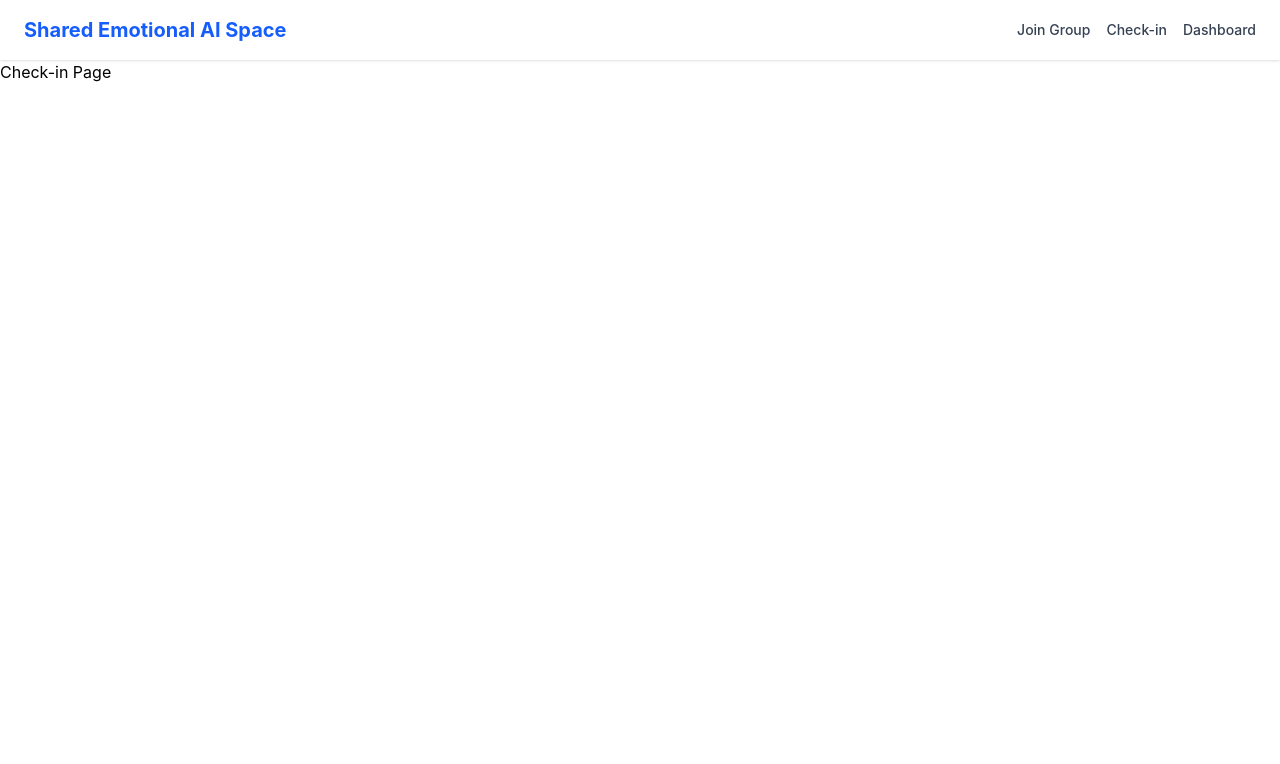
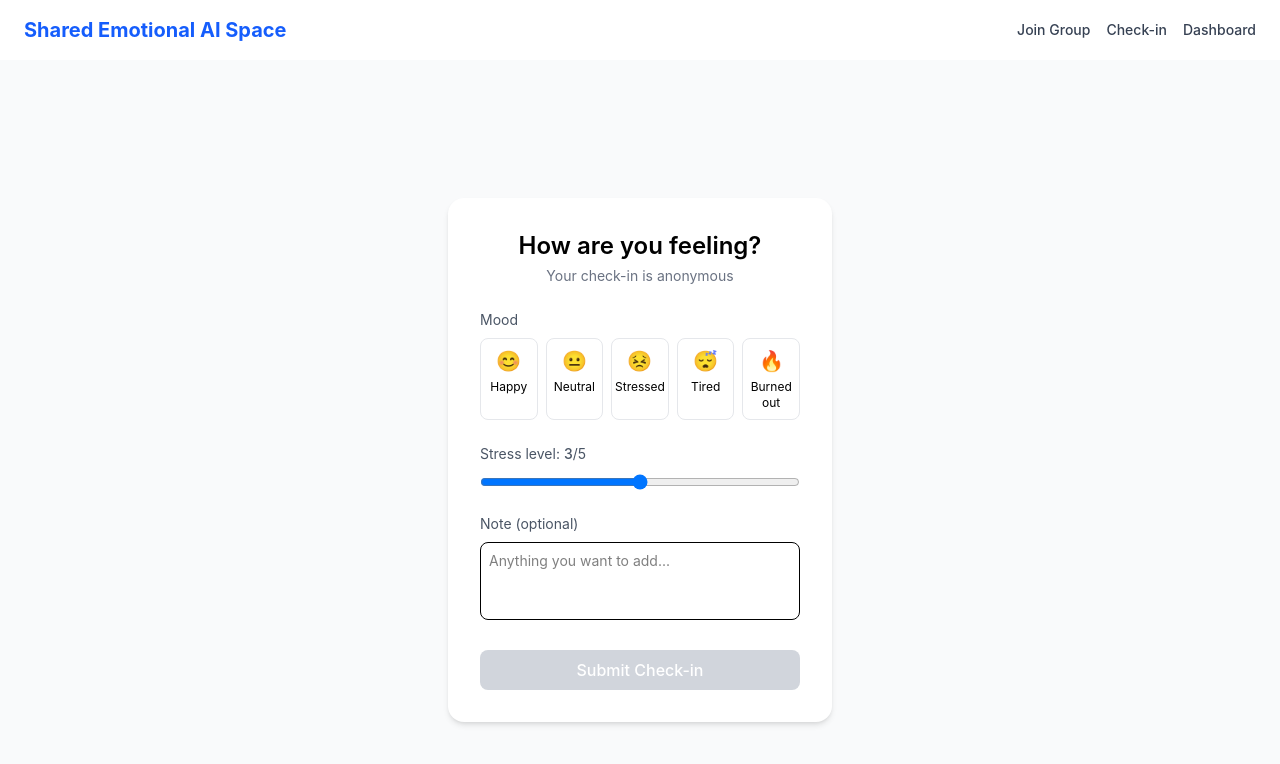
Before and after one commit to abbasmoh-git/shared-emotional-ai-space, a React app in the folder frontend/: page /checkin in a window 1280 px wide. Shown: the top 764 px of the page. Built offline with nearby package versions, Linux system fonts and the light colour scheme; the HTML template or start-up script is replaced by a standard one.

Commit message:
check in page updated

```diff
--- a/frontend/src/pages/Checkin.jsx
+++ b/frontend/src/pages/Checkin.jsx
@@ -1,7 +1,82 @@
+import { useState } from "react";
+
+const moods = [
+  { label: "Happy", icon: "😊" },
+  { label: "Neutral", icon: "😐" },
+  { label: "Stressed", icon: "😣" },
+  { label: "Tired", icon: "😴" },
+  { label: "Burned out", icon: "🔥" },
+];
+
 function Checkin() {
+  const [mood, setMood] = useState(null);
+  const [stress, setStress] = useState(3);
+  const [note, setNote] = useState("");
+  const [submitted, setSubmitted] = useState(false);
+
+  function handleSubmit() {
+    const checkinData = { mood, stress, note };
+    console.log("Check-in submitted:", checkinData);
+    setSubmitted(true);
+  }
+
   return (
-    <div>
-      <h1>Check-in Page</h1>
+    <div className="min-h-screen flex items-center justify-center bg-gray-50">
+      <div className="bg-white rounded-2xl shadow-md p-8 w-full max-w-sm">
+
+        <h1 className="text-2xl font-semibold text-center mb-1">How are you feeling?</h1>
+        <p className="text-gray-500 text-center text-sm mb-6">Your check-in is anonymous</p>
+
+        <p className="text-sm text-gray-600 mb-2">Mood</p>
+        <div className="grid grid-cols-5 gap-2 mb-6">
+          {moods.map((m) => (
+            <button
+              key={m.label}
+              onClick={() => setMood(m.label)}
+              className={`flex flex-col items-center gap-1 p-2 rounded-lg border text-xs ${
+                mood === m.label ? "border-blue-500 bg-blue-50" : "border-gray-200"
+              }`}
+            >
+              <span className="text-xl">{m.icon}</span>
+              {m.label}
+            </button>
+          ))}
+        </div>
+
+        <p className="text-sm text-gray-600 mb-2">
+          Stress level: <span className="font-medium">{stress}</span>/5
+        </p>
+        <input
+          type="range"
+          min="1"
+          max="5"
+          step="1"
+          value={stress}
+          onChange={(e) => setStress(Number(e.target.value))}
+          className="w-full mb-6"
+        />
+
+        <p className="text-sm text-gray-600 mb-2">Note (optional)</p>
+        <textarea
+          value={note}
+          onChange={(e) => setNote(e.target.value)}
+          placeholder="Anything you want to add..."
+          className="w-full border rounded-lg p-2 text-sm mb-6 resize-none"
+          rows={3}
+        />
+
+        <button
+          onClick={handleSubmit}
+          disabled={!mood}
+          className="w-full bg-blue-500 hover:bg-blue-600 disabled:bg-gray-300 text-white font-medium py-2 rounded-lg transition"
+        >
+          Submit Check-in
+        </button>
+
+        {submitted && (
+          <p className="text-green-500 text-sm text-center mt-3">✓ Check-in submitted!</p>
+        )}
+      </div>
     </div>
   );
 }
```
Also changed, not shown: 1 other file (tests, documents, lock files or other folders).
